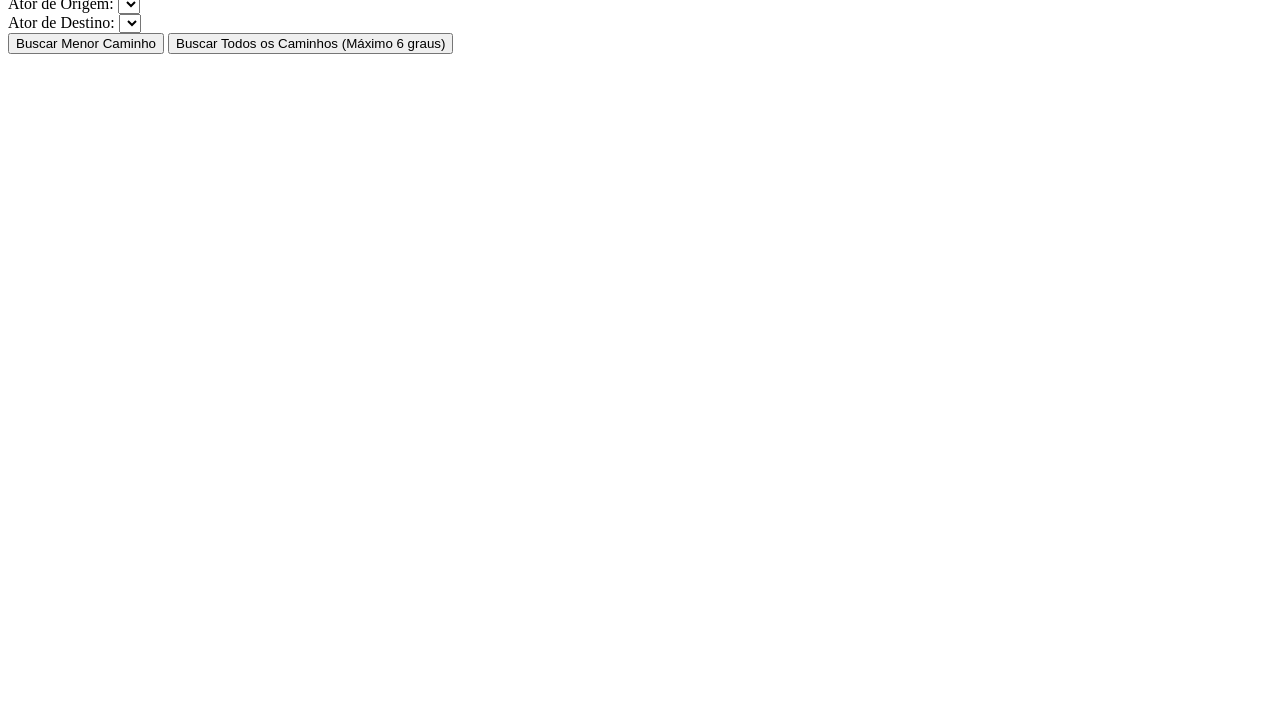
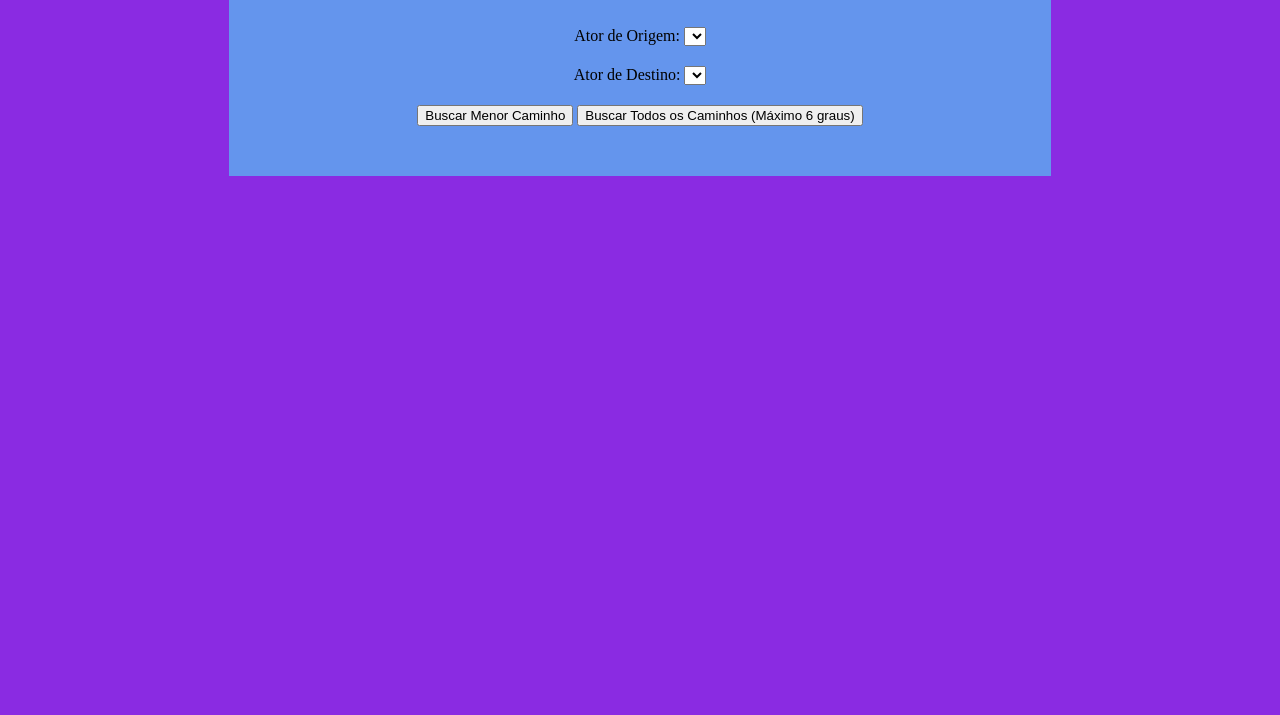
Before and after one commit to amandabuenosm/6grausdenetwork, a website: page public/index.html in a window 1280 px wide. Shown: the part 85-800 px from the top of the page. Drawn offline with Linux system fonts and the light colour scheme; no server answers.

Commit message:
Update index.html

```diff
--- a/public/index.html
+++ b/public/index.html
@@ -7,6 +7,23 @@
   <!-- <link href="link de icone do google/diretorio da pasta" rel="stylesheet"> -->
   <!-- <link rel="stylesheet" href="diretorio do css"> -->
 </head>
+  <style>
+  body {
+    background-color: blueviolet;
+    display: flex;
+    justify-content: center;
+  }
+
+  .container {
+    background-color: cornflowerblue;
+    width: 65%;
+    gap: 20px;
+    padding-block: 4px 30px;
+    display: flex;
+    align-items: center;
+    flex-direction: column;
+  }
+</style>
 
 <body>
 
```
